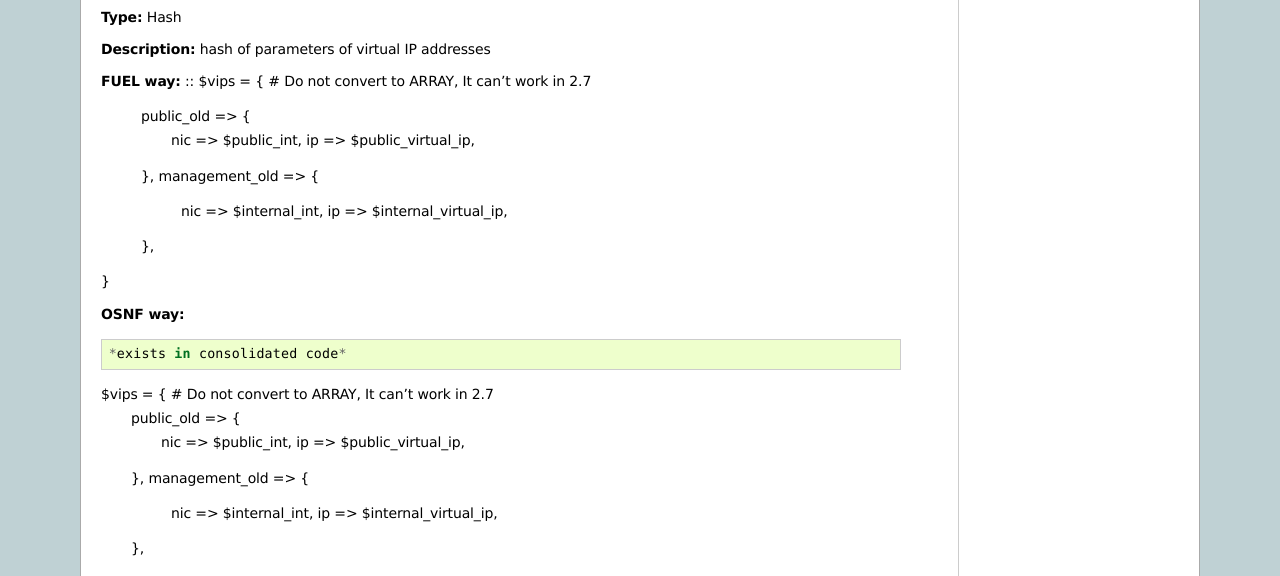
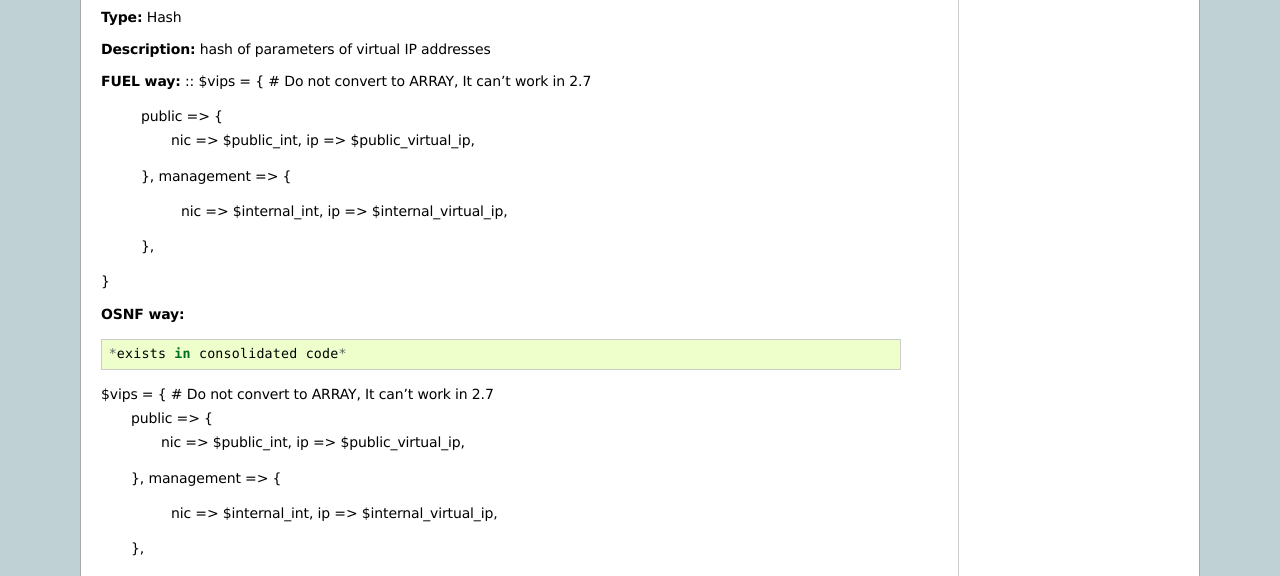
Before and after one commit to openstack-archive/fuel-astute, a Sphinx documentation site: the page built from docs/pages/0010-attribute_list.rst, in a window 1280 px wide and 900 px high, scrolled down 26118 px. Shown: the part 152-728 px from the top of the window. Built offline with Sphinx 7.4.7, drawn with Linux system fonts in a browser that asks for light colours.

Commit message:
Rename VIP resources
Related blueprint pacemaker-improvements

Change-Id: I305d6d290afa1d8d208a6a9e6b9565a50cd06df5
Signed-off-by: Bogdan Dobrelya <bdobrelia@mirantis.com>

```diff
--- a/docs/pages/0010-attribute_list.rst
+++ b/docs/pages/0010-attribute_list.rst
@@ -1553,11 +1553,11 @@ $vips
 
 **FUEL way:** ::
 $vips = { # Do not convert to ARRAY, It can't work in 2.7
-  public_old => {
+  public => {
     nic    => $public_int,
     ip     => $public_virtual_ip,
   },
-  management_old => {
+  management => {
     nic    => $internal_int,
     ip     => $internal_virtual_ip,
   },
@@ -1568,11 +1568,11 @@ $vips = { # Do not convert to ARRAY, It can't work in 2.7
 *exists in consolidated code*
 
 $vips = { # Do not convert to ARRAY, It can't work in 2.7
-  public_old => {
+  public => {
     nic    => $public_int,
     ip     => $public_virtual_ip,
   },
-  management_old => {
+  management => {
     nic    => $internal_int,
     ip     => $internal_virtual_ip,
   },
```
